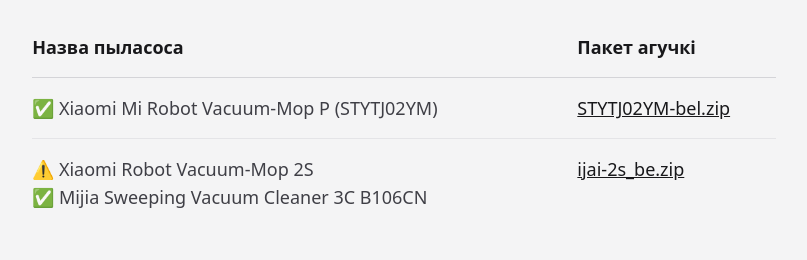
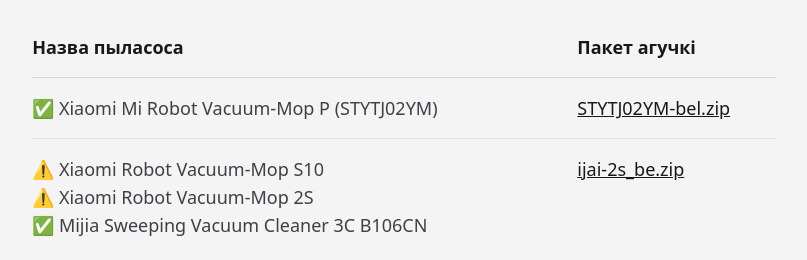
Before and after one commit to belarusaed/belarusaed-gay, an Astro site: page /blog/xiaomi-vacuum-voicepack-install in a window 1280 px wide. Shown: the part 1080-1340 px from the top of the page, without its empty margins (236-1043 px from the left). Built offline with nearby package versions, Linux system fonts and the light colour scheme; Astro itself is replaced by a stand-in of ours.

Commit message:
Xiaomi Robot Vacuum-Mop S10

```diff
--- a/src/content/blog/xiaomi-vacuum-voicepack-install.md
+++ b/src/content/blog/xiaomi-vacuum-voicepack-install.md
@@ -13,10 +13,10 @@
 
 Кожная мадэль пыласоса мае свой уласны пакет агучкі. Каб зразумець, які патрэбны вам, скарыстайцеся табліцай:
 
-| Назва пыласоса                                                                | Пакет агучкі           |
-| ----------------------------------------------------------------------------- | ---------------------- |
-| ✅ Xiaomi Mi Robot Vacuum-Mop P (STYTJ02YM)                                   | [STYTJ02YM-bel.zip][0] |
-| ⚠️ Xiaomi Robot Vacuum-Mop 2S <br/>✅ Mijia Sweeping Vacuum Cleaner 3C B106CN | [ijai-2s_be.zip][1]    |
+| Назва пыласоса                                                                                                     | Пакет агучкі           |
+| ------------------------------------------------------------------------------------------------------------------ | ---------------------- |
+| ✅ Xiaomi Mi Robot Vacuum-Mop P (STYTJ02YM)                                                                        | [STYTJ02YM-bel.zip][0] |
+| ⚠️ Xiaomi Robot Vacuum-Mop S10 <br/> ⚠️ Xiaomi Robot Vacuum-Mop 2S <br/>✅ Mijia Sweeping Vacuum Cleaner 3C B106CN | [ijai-2s_be.zip][1]    |
 
 Умоўныя абазначэнні:
 
```
